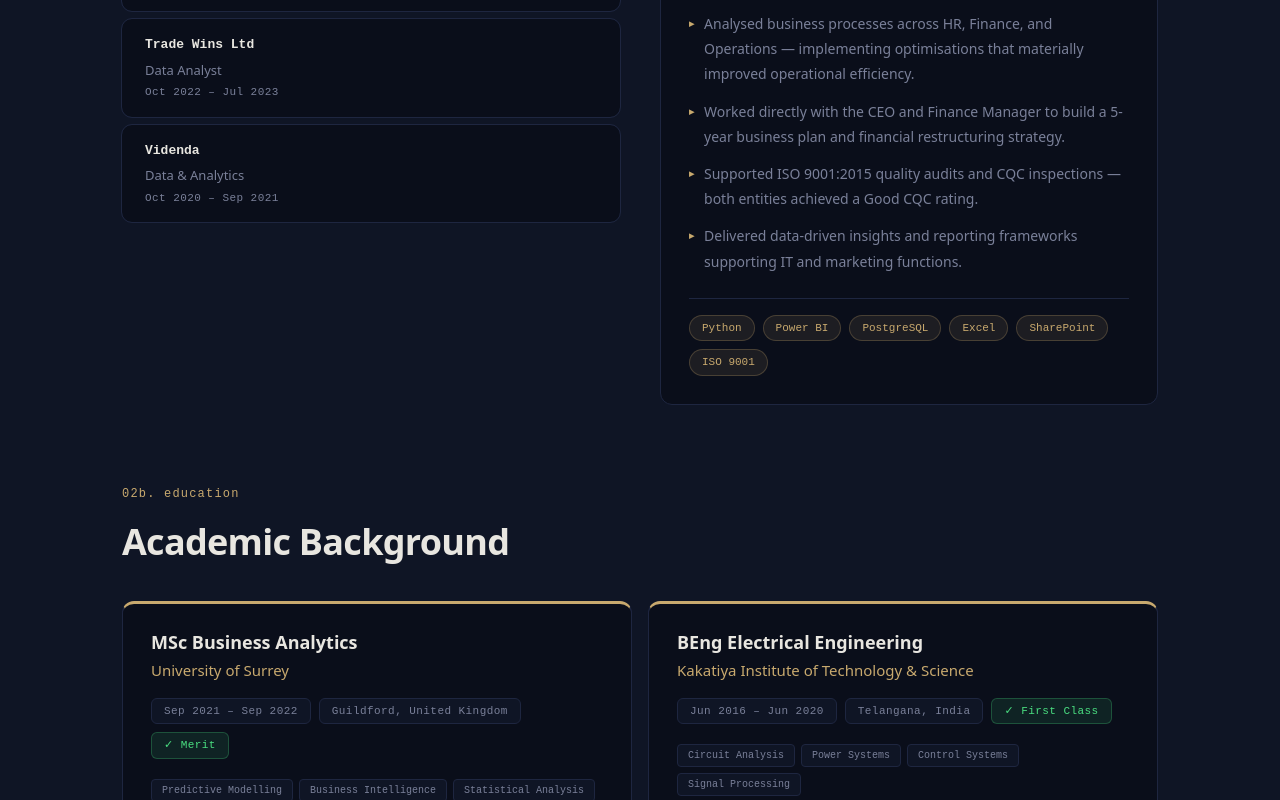
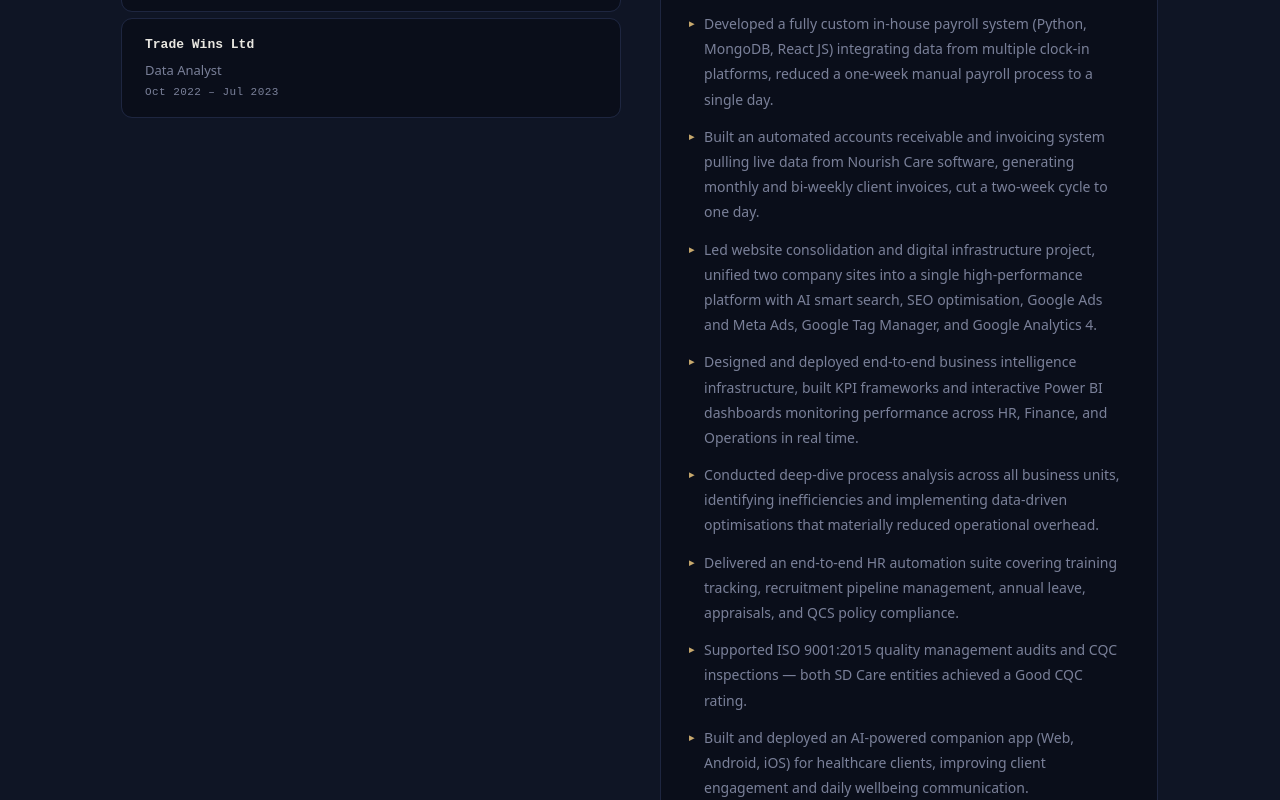
Before and after one commit to varungopithallapelly/portfolio, a Next.js app: page / in a window 1280 px wide. Shown: the part 2240-3040 px from the top of the page. Built offline with nearby package versions, Linux system fonts and the light colour scheme; no server answers.

Commit message:
Update experience with finalised bullets, remove Videnda, clean education

```diff
--- a/components/Experience.tsx
+++ b/components/Experience.tsx
@@ -12,13 +12,17 @@
     period: 'Aug 2024 – Present',
     current: true,
     bullets: [
-      'Led data analytics initiatives designing KPIs and interactive dashboards to monitor performance and drive continuous improvement.',
-      'Analysed business processes across HR, Finance, and Operations — implementing optimisations that materially improved operational efficiency.',
-      'Worked directly with the CEO and Finance Manager to build a 5-year business plan and financial restructuring strategy.',
-      'Supported ISO 9001:2015 quality audits and CQC inspections — both entities achieved a Good CQC rating.',
-      'Delivered data-driven insights and reporting frameworks supporting IT and marketing functions.',
+      'Collaborated directly with the CEO and Finance Manager to build a 5-year strategic business plan and financial restructuring model to support group-level expansion.',
+      'Developed a fully custom in-house payroll system (Python, MongoDB, React JS) integrating data from multiple clock-in platforms, reduced a one-week manual payroll process to a single day.',
+      'Built an automated accounts receivable and invoicing system pulling live data from Nourish Care software, generating monthly and bi-weekly client invoices, cut a two-week cycle to one day.',
+      'Led website consolidation and digital infrastructure project, unified two company sites into a single high-performance platform with AI smart search, SEO optimisation, Google Ads and Meta Ads, Google Tag Manager, and Google Analytics 4.',
+      'Designed and deployed end-to-end business intelligence infrastructure, built KPI frameworks and interactive Power BI dashboards monitoring performance across HR, Finance, and Operations in real time.',
+      'Conducted deep-dive process analysis across all business units, identifying inefficiencies and implementing data-driven optimisations that materially reduced operational overhead.',
+      'Delivered an end-to-end HR automation suite covering training tracking, recruitment pipeline management, annual leave, appraisals, and QCS policy compliance.',
+      'Supported ISO 9001:2015 quality management audits and CQC inspections — both SD Care entities achieved a Good CQC rating.',
+      'Built and deployed an AI-powered companion app (Web, Android, iOS) for healthcare clients, improving client engagement and daily wellbeing communication.',
     ],
-    tech: ['Python', 'Power BI', 'PostgreSQL', 'Excel', 'SharePoint', 'ISO 9001'],
+    tech: ['Python', 'Power BI', 'PostgreSQL', 'MongoDB', 'React JS', 'Next.js', 'Excel', 'SharePoint', 'ISO 9001', 'Google Analytics 4', 'Google Tag Manager'],
   },
   {
     title: 'IT Executive',
@@ -28,11 +32,15 @@
     period: 'Nov 2023 – Jul 2024',
     current: false,
     bullets: [
-      'Partnered with Operations, Finance, HR, and Marketing to identify automation opportunities and implement AI-driven solutions.',
-      'Maintained and optimised systems and workflows across departments, reducing recurring manual overhead.',
-      'Developed dashboards and reporting tools to improve data visibility and executive decision-making.',
+      'Integrated and managed Mindbody CRM for Omnia Lifestyle Limited, handling pricing configuration, booking systems, therapist management, and website chatbot integration for digital client engagement.',
+      'Developed a Field Supervision Report application (phone, tablet, desktop) for the domiciliary care team — enabling live carer supervision, performance rating, feedback recording, and offline report generation.',
+      'Built an automated HR operations application combining annual leave computation, HR meeting invitation generation, and resignation acceptance processing, enabling the HR team to prepare and send documentation in minutes.',
+      'Developed an appraisal form application (AppSheet) where HR sets objectives, routes to line manager for review and rating, and the system auto-generates a formatted PDF on completion.',
+      'Built an in-house training tracker dashboard connected to CareSkills with live completion dashboards, targeted email actions, and automated weekly training status reminders.',
+      'Designed and implemented an end-to-end hiring process tracker on Monday.com covering the full recruitment pipeline from CV receipt through to onboarding, with a centralised employee database.',
+      'Acted as the internal technical lead bridging business requirements and technology delivery across HR, Finance, Operations, and Marketing.',
     ],
-    tech: ['AI Automation', 'Power BI', 'SharePoint', 'System Administration'],
+    tech: ['Mindbody CRM', 'AppSheet', 'Monday.com', 'CareSkills', 'AI Automation', 'Power BI', 'SharePoint', 'System Administration'],
   },
   {
     title: 'Data Analyst',
@@ -42,24 +50,12 @@
     period: 'Oct 2022 – Jul 2023',
     current: false,
     bullets: [
-      'Designed dashboards and reporting templates supporting business decision-making and performance tracking.',
-      'Managed and optimised SharePoint and database systems, improving data accessibility and integrity.',
-      'Automated administrative workflows, reducing manual effort across HR and finance processes.',
+      'Designed dashboards and reporting templates to support business decision-making and performance tracking.',
+      'Managed and optimised SharePoint and database systems to improve data accessibility and integrity.',
+      'Automated administrative workflows, reducing manual effort for HR and finance processes.',
       'Provided analytical insights for project planning, recruitment administration, and performance management.',
     ],
     tech: ['Python', 'Power BI', 'Excel', 'SharePoint', 'SQL'],
-  },
-  {
-    title: 'Data & Analytics',
-    company: 'Videnda',
-    fullCompany: 'Videnda',
-    location: 'India',
-    period: 'Oct 2020 – Sep 2021',
-    current: false,
-    bullets: [
-      'Built foundational data analytics skills across business intelligence, reporting, and data pipeline management.',
-    ],
-    tech: ['Python', 'Data Analysis', 'Reporting'],
   },
 ]
 
@@ -69,16 +65,12 @@
     school: 'University of Surrey',
     location: 'Guildford, United Kingdom',
     period: 'Sep 2021 – Sep 2022',
-    grade: 'Merit',
-    modules: ['Predictive Modelling', 'Business Intelligence', 'Statistical Analysis', 'Data Visualisation', 'Operations Research'],
   },
   {
-    degree: 'BEng Electrical Engineering',
+    degree: 'BSc Electrical Engineering',
     school: 'Kakatiya Institute of Technology & Science',
-    location: 'Telangana, India',
+    location: 'Warangal, India',
     period: 'Jun 2016 – Jun 2020',
-    grade: 'First Class',
-    modules: ['Circuit Analysis', 'Power Systems', 'Control Systems', 'Signal Processing'],
   },
 ]
 
@@ -105,7 +97,6 @@
           </h2>
         </motion.div>
 
-        {/* Work experience */}
         <div style={{ display: 'grid', gridTemplateColumns: 'repeat(auto-fit, minmax(260px, 1fr))', gap: '40px', alignItems: 'start', marginBottom: '80px' }}>
 
           <motion.div initial="hidden" whileInView="show" viewport={{ once: true }} variants={fadeUp}
@@ -278,7 +269,7 @@
                 <p style={{ fontSize: '15px', color: 'var(--accent)', fontWeight: 500, marginBottom: '16px' }}>
                   {edu.school}
                 </p>
-                <div style={{ display: 'flex', gap: '8px', marginBottom: '20px', flexWrap: 'wrap' }}>
+                <div style={{ display: 'flex', gap: '8px', flexWrap: 'wrap' }}>
                   <span style={{
                     fontFamily: 'monospace', fontSize: '11px', color: 'var(--muted)',
                     background: 'var(--surface)', padding: '4px 12px', borderRadius: '6px',
@@ -289,20 +280,6 @@
                     background: 'var(--surface)', padding: '4px 12px', borderRadius: '6px',
                     border: '1px solid var(--faint)', letterSpacing: '0.04em',
                   }}>{edu.location}</span>
-                  <span style={{
-                    fontFamily: 'monospace', fontSize: '11px', color: 'var(--green)',
-                    background: 'rgba(74,222,128,0.1)', padding: '4px 12px', borderRadius: '6px',
-                    border: '1px solid rgba(74,222,128,0.25)', letterSpacing: '0.04em',
-                  }}>✓ {edu.grade}</span>
-                </div>
-                <div style={{ display: 'flex', flexWrap: 'wrap', gap: '6px' }}>
-                  {edu.modules.map(m => (
-                    <span key={m} style={{
-                      fontFamily: 'monospace', fontSize: '10px', color: 'var(--muted)',
-                      background: 'var(--surface)', padding: '3px 10px',
-                      borderRadius: '4px', border: '1px solid var(--faint)',
-                    }}>{m}</span>
-                  ))}
                 </div>
               </motion.div>
             ))}
```
